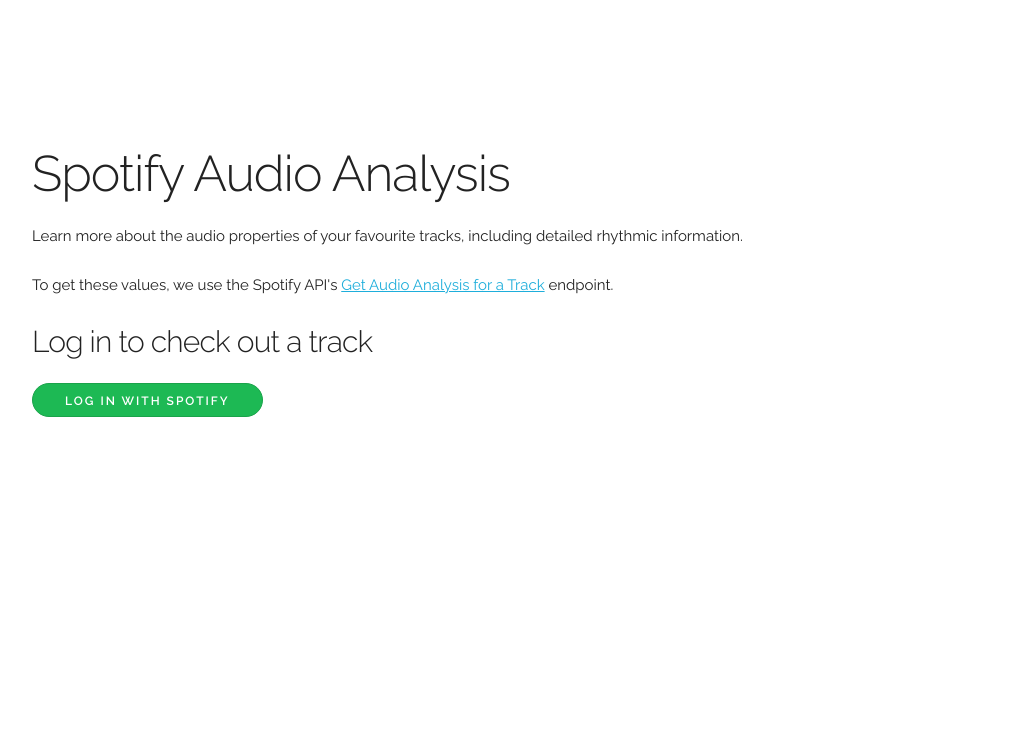
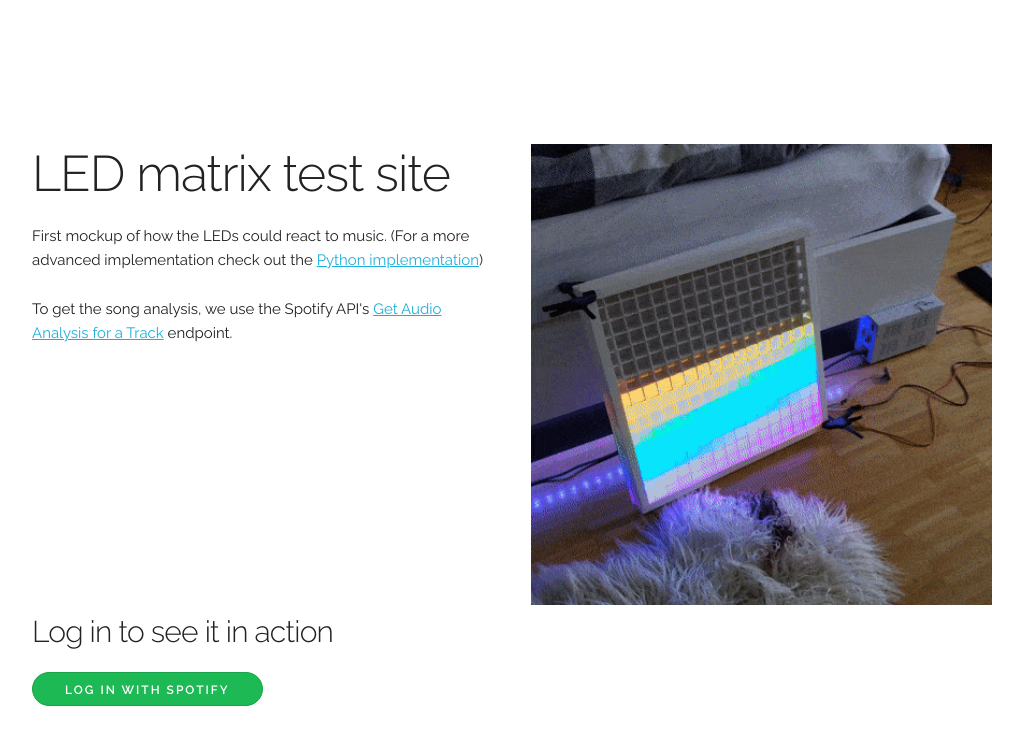
Before and after one commit to missing-user/led_matrix, a plain HTML site: page index.html in a window 1280 px wide. Shown: the whole page, without its empty margins (128-1151 px from the left). Drawn offline with Linux system fonts and the light colour scheme.

Commit message:
slightly improved website

```diff
--- a/index.html
+++ b/index.html
@@ -17,14 +17,22 @@
     <div class="container">
 
       <div class="row" style="margin-top:15%;">
-        <h1>Spotify Audio Analysis</h1>
-        <p>Learn more about the audio properties of your favourite tracks, including detailed rhythmic information.</p>
-        <p>To get these values, we use the Spotify API's
-          <a href="https://developer.spotify.com/web-api/get-audio-analysis/">Get Audio Analysis for a Track</a>
-          endpoint.</p>
+
+        <div class="one-half column">
+          <h1>LED matrix test site</h1>
+          <p>First mockup of how the LEDs could react to music. (For a more advanced implementation check out the
+            <a href="https://github.com/missing-user/led_matrix/tree/master/python">Python implementation</a>)</p>
+          <p>To get the song analysis, we use the Spotify API's
+            <a href="https://developer.spotify.com/web-api/get-audio-analysis/">Get Audio Analysis for a Track</a>
+            endpoint.</p>
+        </div>
+        <div class="one-half column">
+          <img src="web/images/matrixGif.gif" class="u-full-width" alt="first prototype">
+        </div>
+
       </div>
       <div class="row">
-        <h4>Log in to check out a track</h4>
+        <h4>Log in to see it in action</h4>
         <a id="spotifyBtn" href="">Log In With Spotify</a>
       </div>
     </div>
--- a/web/scripts/script.js
+++ b/web/scripts/script.js
@@ -128,4 +128,4 @@ function pixelate() {
 	ctx.drawImage(canvas, 0, 0, w, h, 0, 0, canvas.width, canvas.height);
 }
 // DEBUG: this is just for local testing
-setTimeout(displayAnalysis, 500, testdata);
+//setTimeout(displayAnalysis, 500, testdata);
```
Also changed, not shown: web/images/matrixGif.gif (added).
